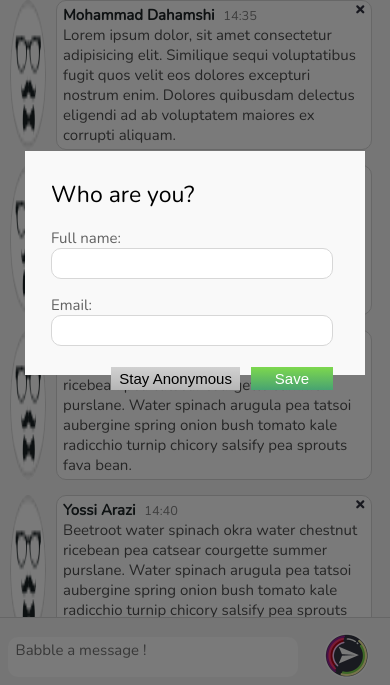
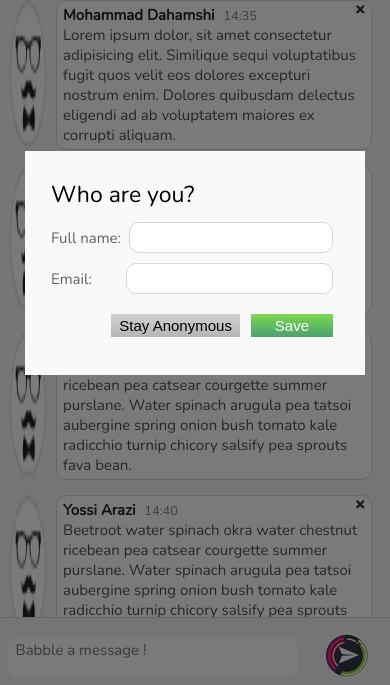
Before and after one commit to mdahamshi/babble, a plain HTML site: page client/index.html in a window 390 px wide. Shown: the part 159-844 px from the top of the page. Drawn offline with nearby package versions, Linux system fonts and the light colour scheme.

Commit message:
fixed modal mobile

```diff
--- a/client/index.html
+++ b/client/index.html
@@ -187,6 +187,8 @@
                 <label for="modal-email" class="bab-Modal-emailMargin bab-Modal-label">Email: </label>
                 <input id="modal-email" class="bab-u-roundBorder bab-Modal-input" type="email" />
 
+                <span class="bab-u-wrap"></span>
+
                 <div class="bab-Modal-buttons">
                     <button class="bab-Modal-cancel bab-u-flatButton"  type="reset" onclick="Babble.handleAnonymos()">Stay Anonymous</button>
                     <button  class="bab-Modal-submit bab-u-flatButton" type="submit">Save</button>
--- a/client/styles/main.css
+++ b/client/styles/main.css
@@ -249,6 +249,7 @@ nav {
         font-size: 15px;
         flex-grow: 1;
         margin-right: 6px;
+        width: 40px;
         outline: none;
         float: right;
     }
@@ -260,7 +261,7 @@ nav {
     }
     .bab-Modal-buttons {
         display: block;
-        margin-top: 19px;
+        margin-top: 8px;
         margin-left: auto;
         padding-right: 6px;
         float: right;
```
